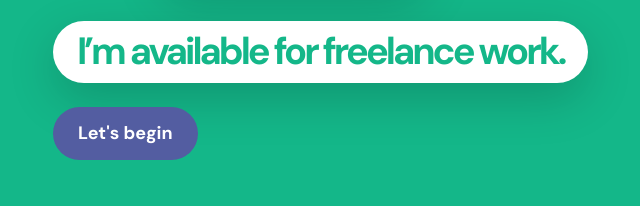
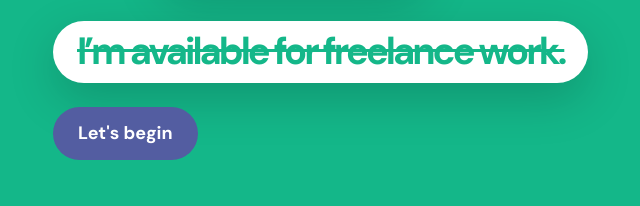
Before and after one commit to isam1981/myfirstwebsite, a plain HTML site: page index.html in a window 1280 px wide. Shown: the part 355-561 px from the top of the page, 29-669 px from the left. Drawn offline with Linux system fonts and the light colour scheme.

Commit message:
i am not available for freelance

```diff
--- a/index.html
+++ b/index.html
@@ -105,7 +105,7 @@ https://templatemo.com/tm-578-first-portfolio
                                     <h1 class="hero-title ms-3 mb-0">Hello friend!</h1>
                                 </div>
 
-                                <h2 class="mb-4">I’m available for freelance work.</h2>
+                                <h2 class="mb-4"><del>I’m available for freelance work.</del></h2>
                                 <p class="mb-4"><a class="custom-btn btn custom-link" href="#section_2">Let's begin</a></p>
                             </div>
                         </div>
```
